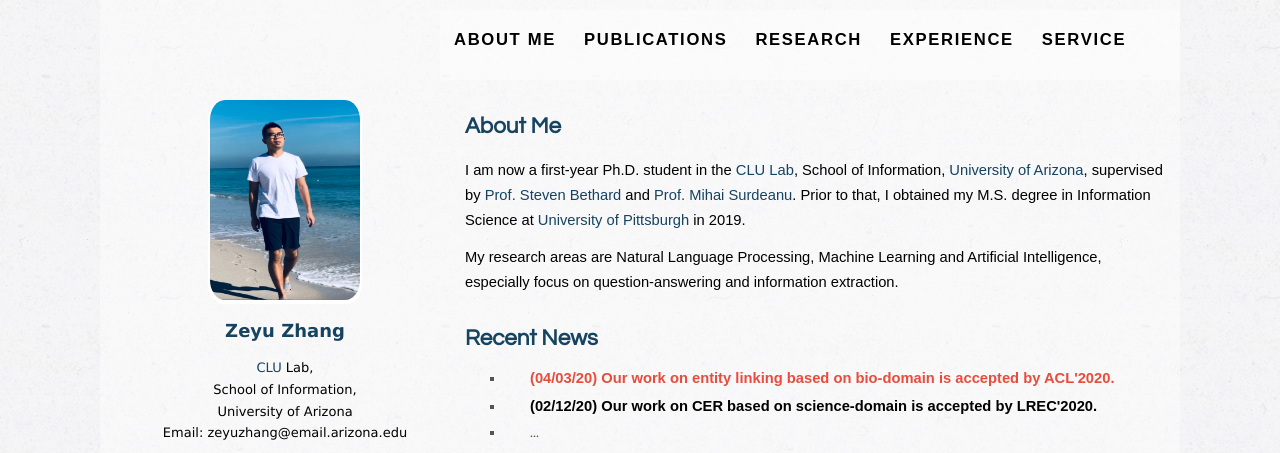
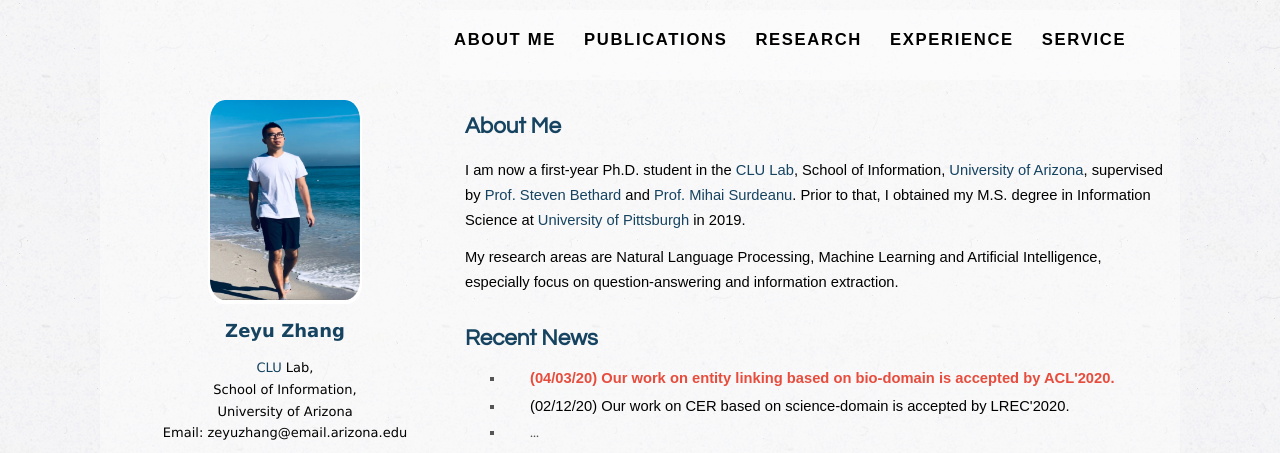
Before and after one commit to JerryZeyu/JerryZeyu.github.io, a plain HTML site: page index.html in a window 1280 px wide. Shown: the top 453 px of the page. Drawn offline with Linux system fonts and the light colour scheme.

Commit message:
Update index.html

```diff
--- a/index.html
+++ b/index.html
@@ -98,7 +98,7 @@
         <ul>
 <!--         <li> <h4> <strong> I will be joining Amazon as an Applied Scientist Intern during summer 2020. </strong></h4></li> -->
         <li> <h4> <strong><font color="#E74C3C">(04/03/20) Our work on entity linking based on bio-domain is accepted by ACL'2020.</font></strong></h4></li>
-        <li> <h4> <strong><font color="#000000">(02/12/20) Our work on CER based on science-domain is accepted by LREC'2020.</font></strong></h4></li>
+        <li> <h4> <font color="#000000">(02/12/20) Our work on CER based on science-domain is accepted by LREC'2020.</font></h4></li>
 <!--         <li> <h4> <strong>  (06/19/19)</strong>: Released the <a class="a:link" href="https://github.com/wilburOne/ACE_ERE_Scripts" target=_blank>preprocessing scripts</a> for ACE and ERE corpus. </h4></li>
         <li> <h4> <strong>  (06/12/19)</strong>: Our work on Paper Robot is accepted by ACL'2019. </h4></li>
         <li> <h4> <strong>  (06/02/19)</strong>: We released the <a class="a:link" href="https://github.com/wilburOne/AdversarialNameTagger" target=_blank>code</a> and resource for <a class="a:link" href="http://nlp.cs.rpi.edu/paper/adversarial2019.pdf" target=_blank>cross-lingual low resource name tagger.</a> </h4></li>
```
